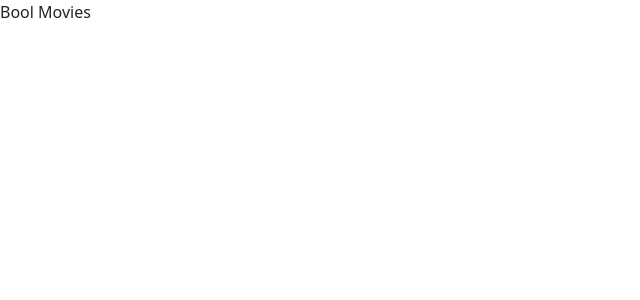
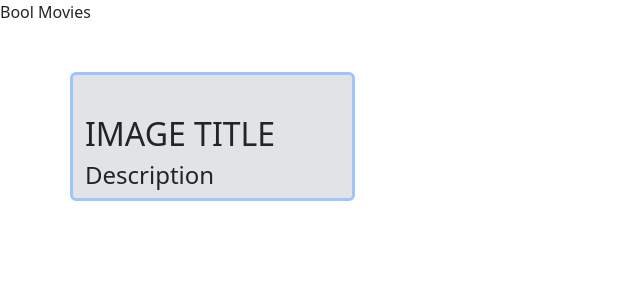
Before and after one commit to AndreaBarbuto99/webapp-react, a React (Vite) app: page / in a window 1280 px wide. Shown: the top 300 px of the page, without its empty margins (0-640 px from the left). Built offline with nearby package versions, Linux system fonts and the light colour scheme.

Commit message:
feat: added layout, card for movies and homepage with routing

```diff
--- a/src/App.jsx
+++ b/src/App.jsx
@@ -1,13 +1,19 @@
 import { BrowserRouter, Routes, Route } from "react-router-dom"
 import './App.css'
 import MainHeader from './components/MainHeader'
+import DefaultLayout from "./layouts/DefaultLayout"
+import Homepage from "./pages/Homepage"
 
 function App() {
 
   return (
     <>
       <BrowserRouter>
-        <MainHeader />
+        <Routes>
+          <Route element={<DefaultLayout />}>
+            <Route index element={<Homepage />} />
+          </Route>
+        </Routes>
       </BrowserRouter>
     </>
   )
--- /dev/null
+++ b/src/components/MovieCard.jsx
@@ -0,0 +1,18 @@
+
+
+
+export default function MovieCard() {
+
+    return (
+        < div className="card border border-3 col-3 border-primary-subtle bg-secondary-subtle" >
+            <figure className="my-figure">
+                <img src="/" alt="" />
+            </figure>
+            <figcaption>
+                <h2>IMAGE TITLE</h2>
+                <h4>Description</h4>
+            </figcaption>
+        </div >
+    )
+
+}
--- /dev/null
+++ b/src/layouts/DefaultLayout.jsx
@@ -0,0 +1,16 @@
+import { Outlet } from "react-router-dom";
+
+import MainHeader from "../components/MainHeader";
+
+export default function DefaultLayout() {
+
+    return (
+        <>
+            <MainHeader />
+            <main className="container mt-5">
+                <Outlet />
+            </main>
+        </>
+    )
+
+}
--- /dev/null
+++ b/src/pages/Homepage.jsx
@@ -0,0 +1,10 @@
+import MovieCard from "../components/MovieCard";
+
+
+export default function Homepage() {
+    return (
+        <div className="row">
+            <MovieCard />
+        </div>
+    )
+}
```
